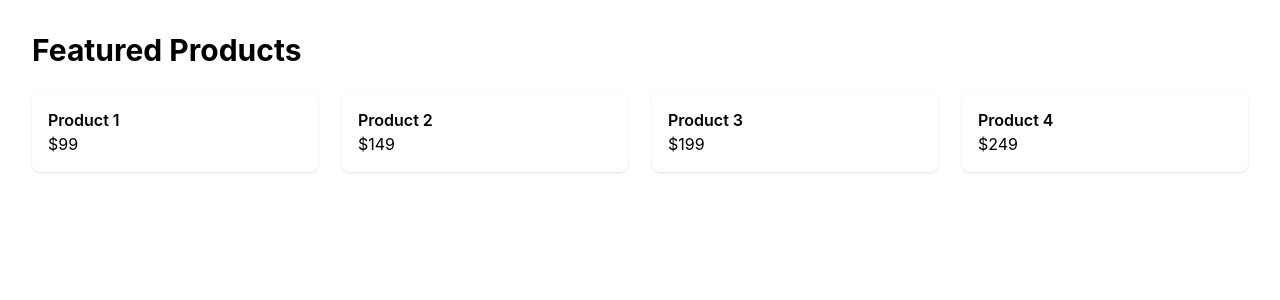
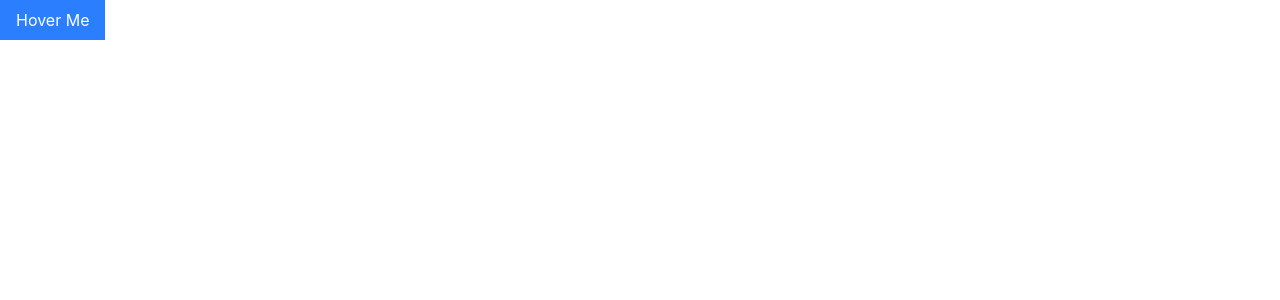
Before and after one commit to yadavabhishek1529/Reactjs-practice-codes-mini-projects, a React app in the folder 06-tailwind/: page / in a window 1280 px wide. Shown: the top 300 px of the page. Built offline with nearby package versions, Linux system fonts and the light colour scheme; the HTML template or start-up script is replaced by a standard one.

Commit message:
practicing advance tailwind css

```diff
--- a/06-tailwind/src/App.jsx
+++ b/06-tailwind/src/App.jsx
@@ -50,37 +50,41 @@
 
 // </nav>
 
-<section className="p-8">
+// <section className="p-8">
 
-  <h1 className="text-3xl font-bold mb-6">
-    Featured Products
-  </h1>
+//   <h1 className="text-3xl font-bold mb-6">
+//     Featured Products
+//   </h1>
 
-  <div className="grid grid-cols-1 md:grid-cols-2 lg:grid-cols-4 gap-6">
+//   <div className="grid grid-cols-1 md:grid-cols-2 lg:grid-cols-4 gap-6">
 
-    <div className="shadow p-4 rounded-lg">
-      <h2 className="font-semibold">Product 1</h2>
-      <p>$99</p>
-    </div>
+//     <div className="shadow p-4 rounded-lg">
+//       <h2 className="font-semibold">Product 1</h2>
+//       <p>$99</p>
+//     </div>
 
-    <div className="shadow p-4 rounded-lg">
-      <h2 className="font-semibold">Product 2</h2>
-      <p>$149</p>
-    </div>
+//     <div className="shadow p-4 rounded-lg">
+//       <h2 className="font-semibold">Product 2</h2>
+//       <p>$149</p>
+//     </div>
 
-    <div className="shadow p-4 rounded-lg">
-      <h2 className="font-semibold">Product 3</h2>
-      <p>$199</p>
-    </div>
+//     <div className="shadow p-4 rounded-lg">
+//       <h2 className="font-semibold">Product 3</h2>
+//       <p>$199</p>
+//     </div>
 
-    <div className="shadow p-4 rounded-lg">
-      <h2 className="font-semibold">Product 4</h2>
-      <p>$249</p>
-    </div>
+//     <div className="shadow p-4 rounded-lg">
+//       <h2 className="font-semibold">Product 4</h2>
+//       <p>$249</p>
+//     </div>
 
-  </div>
+//   </div>
 
-</section>
+// </section>
+
+<button className="bg-blue-500 text-white px-4 py-2 hover:bg-gray-700">
+  Hover Me
+</button>
   )
 }
 
```
